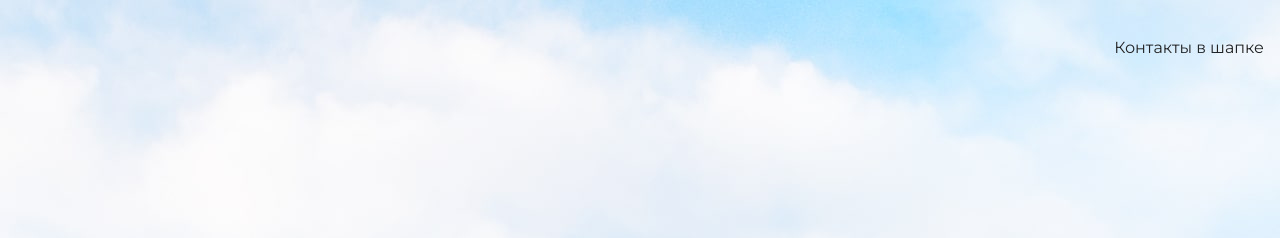
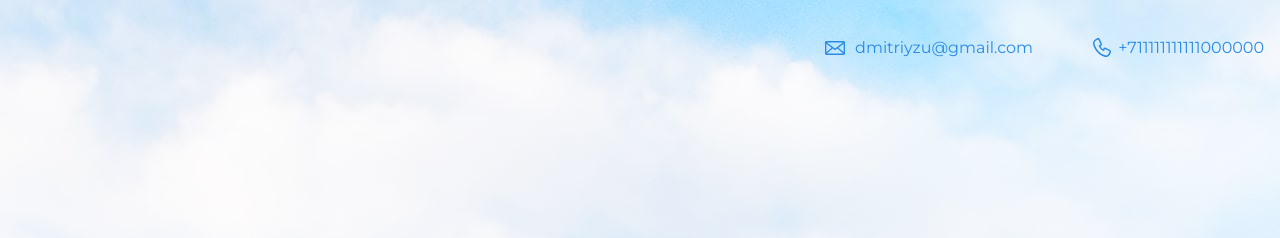
Before and after one commit to Dmitriyzu/mysite, a plain HTML site: page index.html in a window 1280 px wide. Shown: the top 238 px of the page. Drawn offline with nearby package versions, Linux system fonts and the light colour scheme.

Commit message:
header changes

```diff
--- a/index.html
+++ b/index.html
@@ -10,7 +10,8 @@
   <body>
     <header class="page-header">
       <div class="container">
-      Контакты в шапке
+        <a href="mailto:dmitriyzu@gmail.com" class="header-email">dmitriyzu@gmail.com</a>
+        <a href="tel:+7111111111100" class="header-phone">+711111111111000000</a>
       </div>
     </header>
 
```
